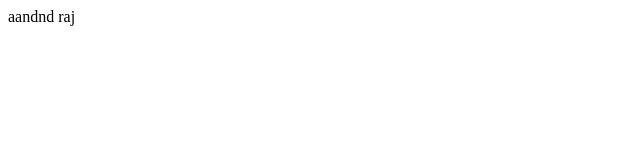
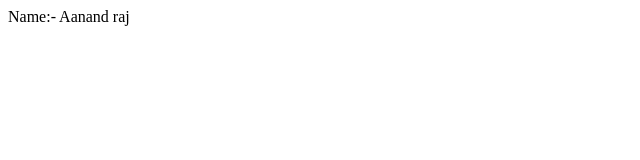
Before and after one commit to Anand222003/Learning-git, a plain HTML site: page index.html in a window 1280 px wide. Shown: the full height of the page, 0-640 px from the left. Drawn offline with Linux system fonts and the light colour scheme.

Commit message:
Name is modified

```diff
--- a/index.html
+++ b/index.html
@@ -7,6 +7,6 @@
     <title>Document</title>
 </head>
 <body>
-  aandnd raj
-</body>
+        Name:- Aanand raj
+     </body>
 </html>
```
